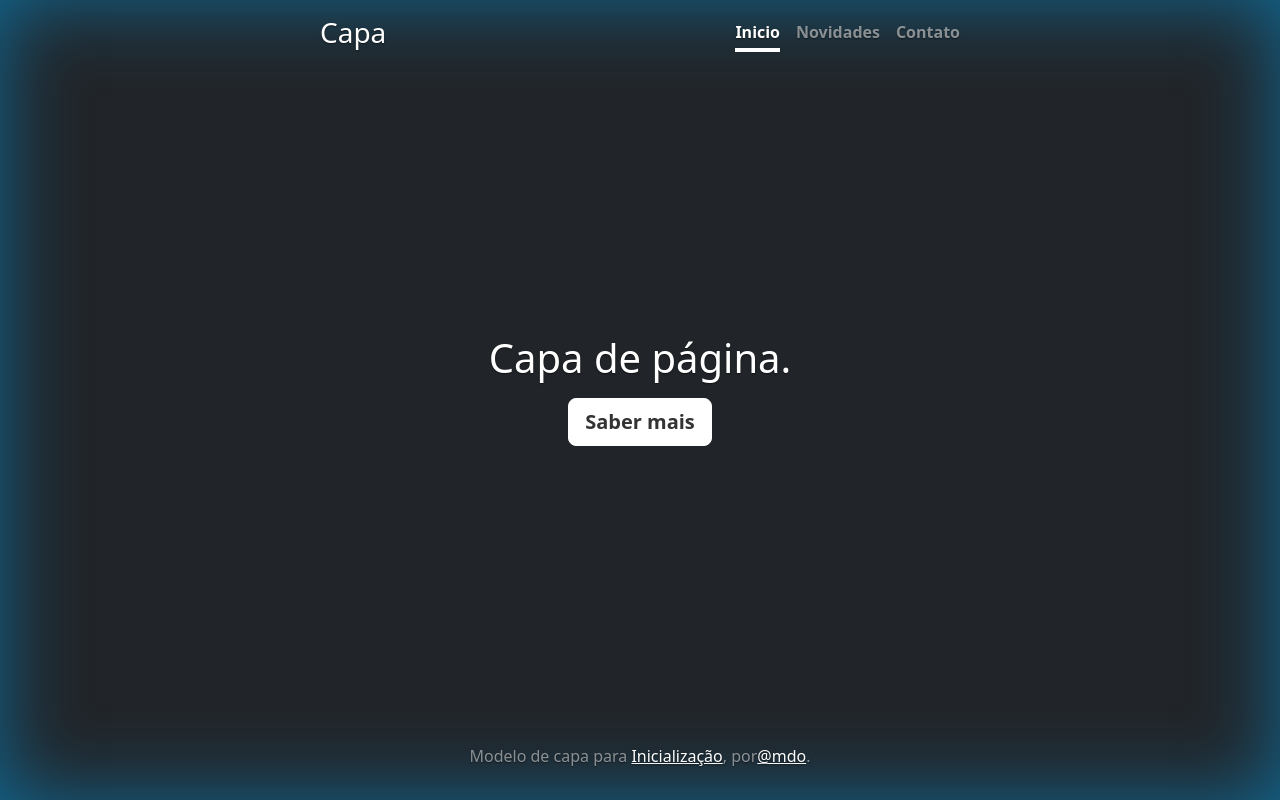
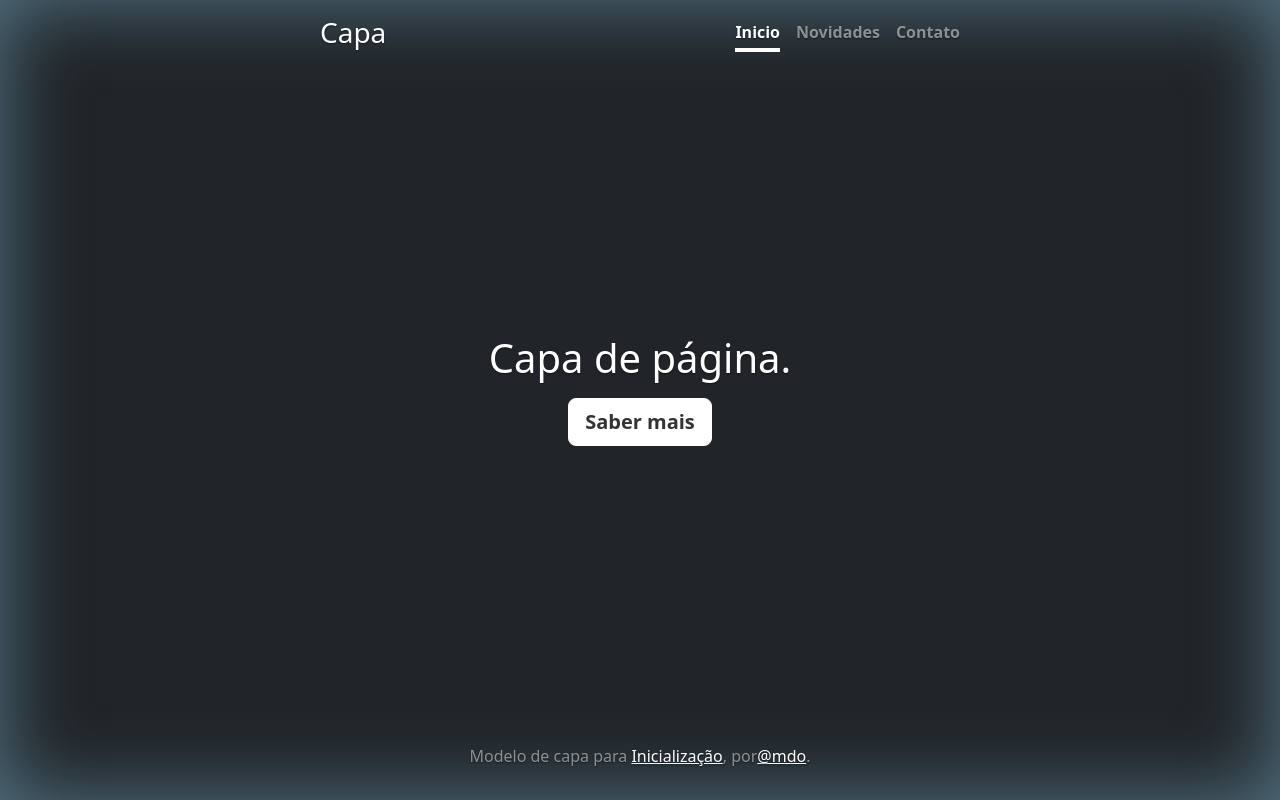
Before and after one commit to Braboalenda04/portfolio-pessoal, a PHP site: page / in a window 1280 px wide. Run offline with PHP 8.4, Linux system fonts and the light colour scheme; some libraries are stand-ins or nearby versions.

```diff
--- a/cover.css
+++ b/cover.css
@@ -18,7 +18,7 @@
 
 body {
   text-shadow: 0 .05rem .1rem rgba(0, 0, 0, .5);
-  box-shadow: inset 0 0 5rem rgba(0, 174, 255, 0.5);
+  box-shadow: inset 0 0 5rem rgba(139, 202, 231, 0.5);
 
 }
 
```
Also changed, not shown: README.md, img/IMG.png (added).
